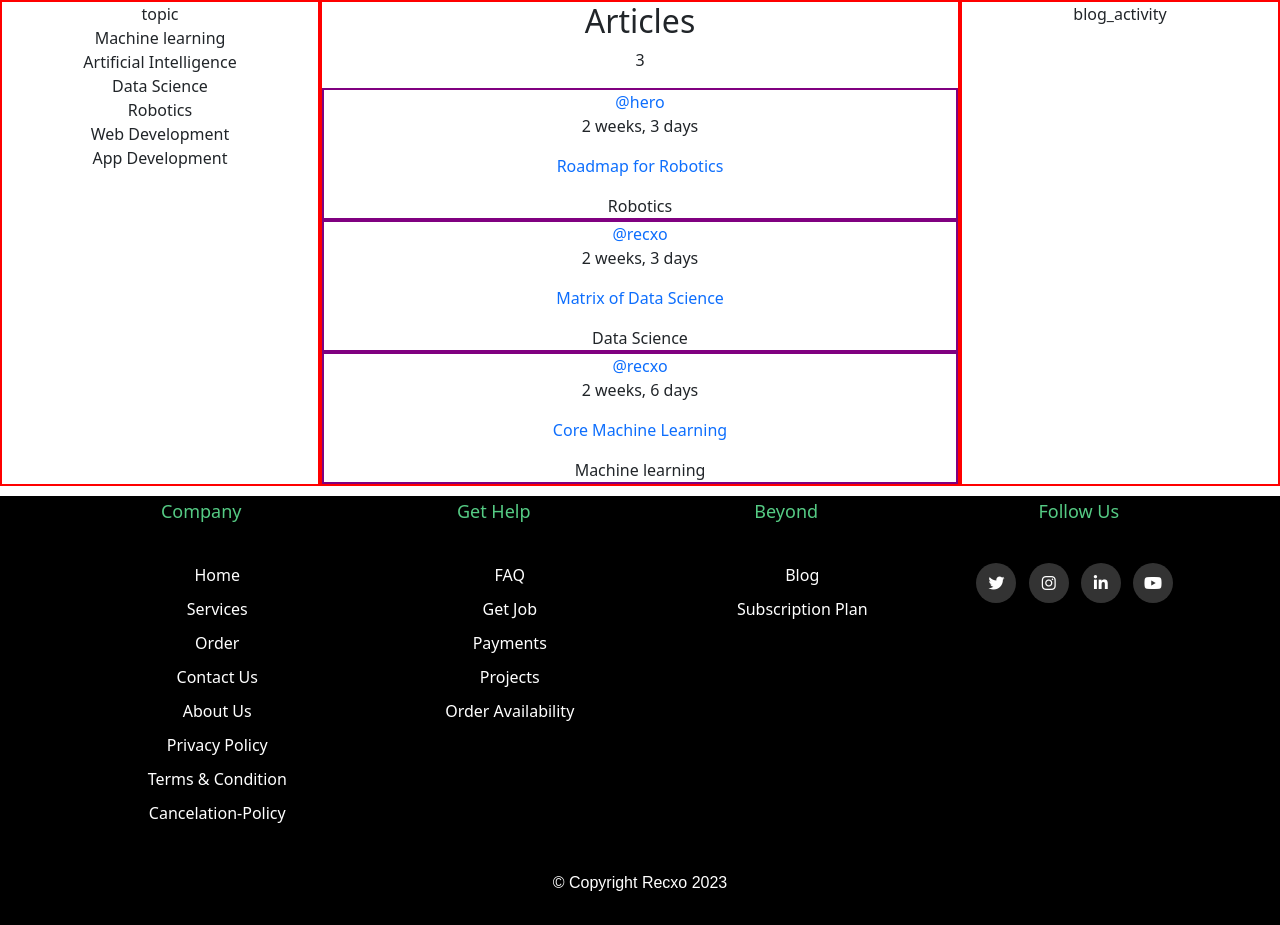
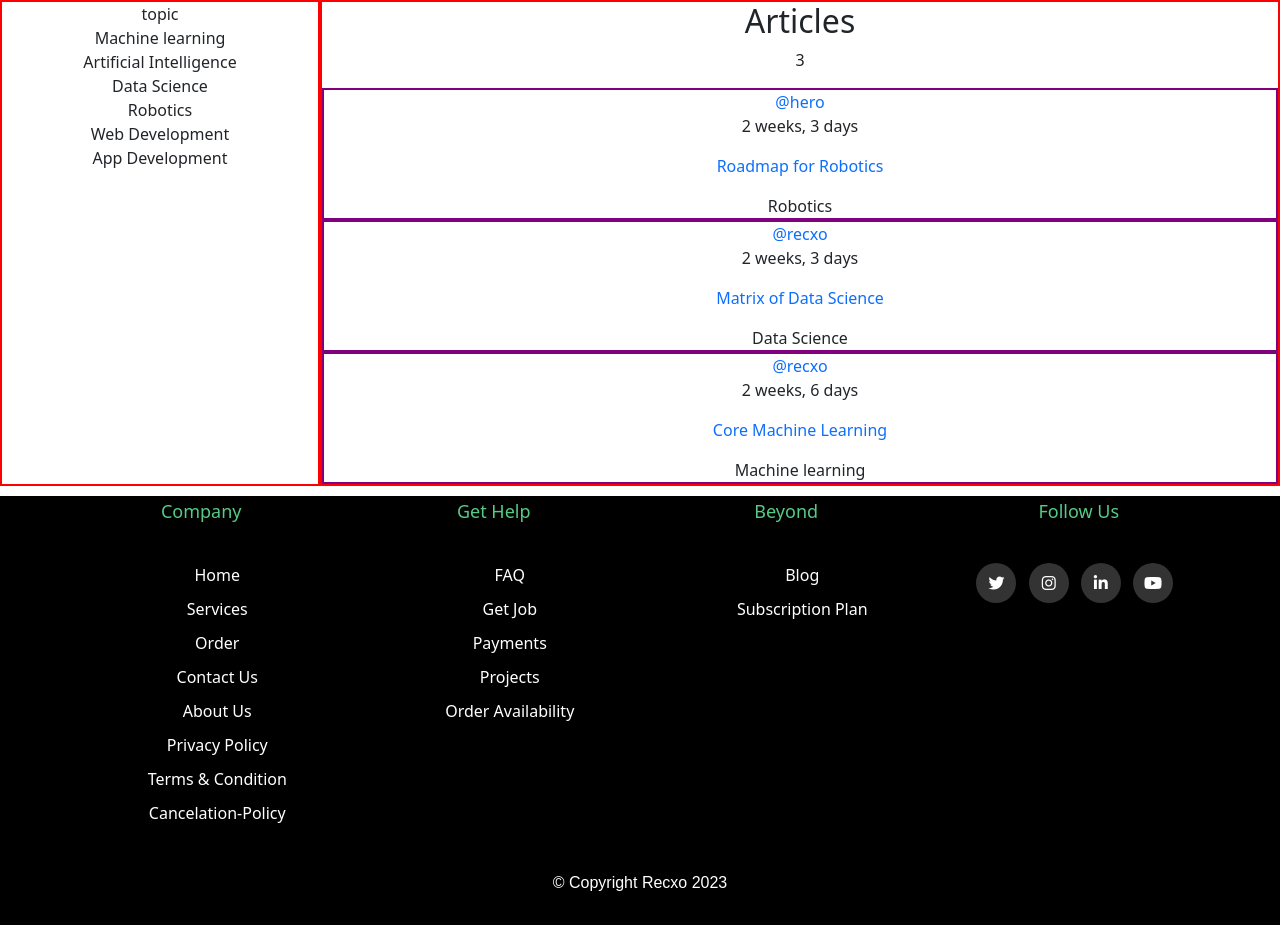
Before and after one commit to rishv1912/RECXO, a Django app: page /blog/ in a window 1280 px wide; the page is wider, and only the part inside the window is pictured. Shown: the part 90-1015 px from the top of that part. Run offline with Django 4.2, Linux system fonts and the light colour scheme; data comes from the database, SQL or seed files in the repository.

Commit message:
removed the blog activity from the home page of blog

```diff
--- a/templates/blog/home.html
+++ b/templates/blog/home.html
@@ -15,7 +15,7 @@
 
   #section-1 .box {
     display: grid;
-    grid-template-columns: 1fr 2fr 1fr;
+    grid-template-columns: 1fr 3fr;
     width: 100%;
   }
 
@@ -41,7 +41,7 @@
 
         {% include 'blog/blog_feed_component.html'%}
       </div>
-      <div class="blog_activity item">blog_activity</div>
+
     </div>
   </div>
 </section>
```
